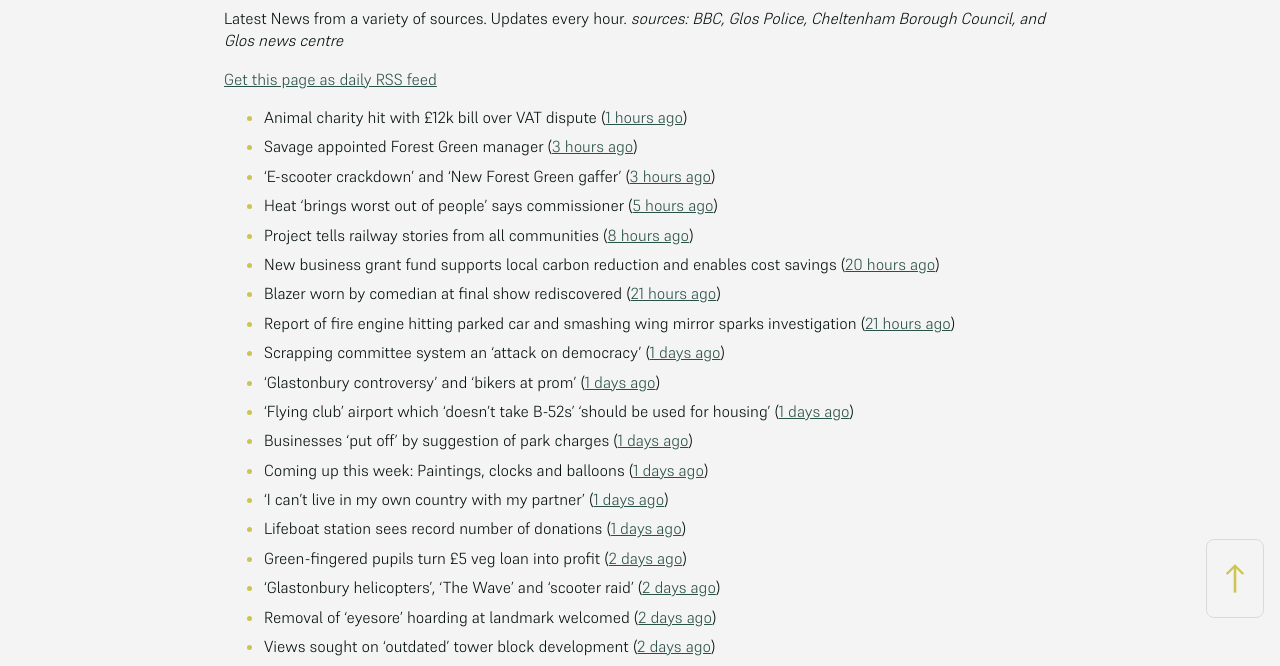
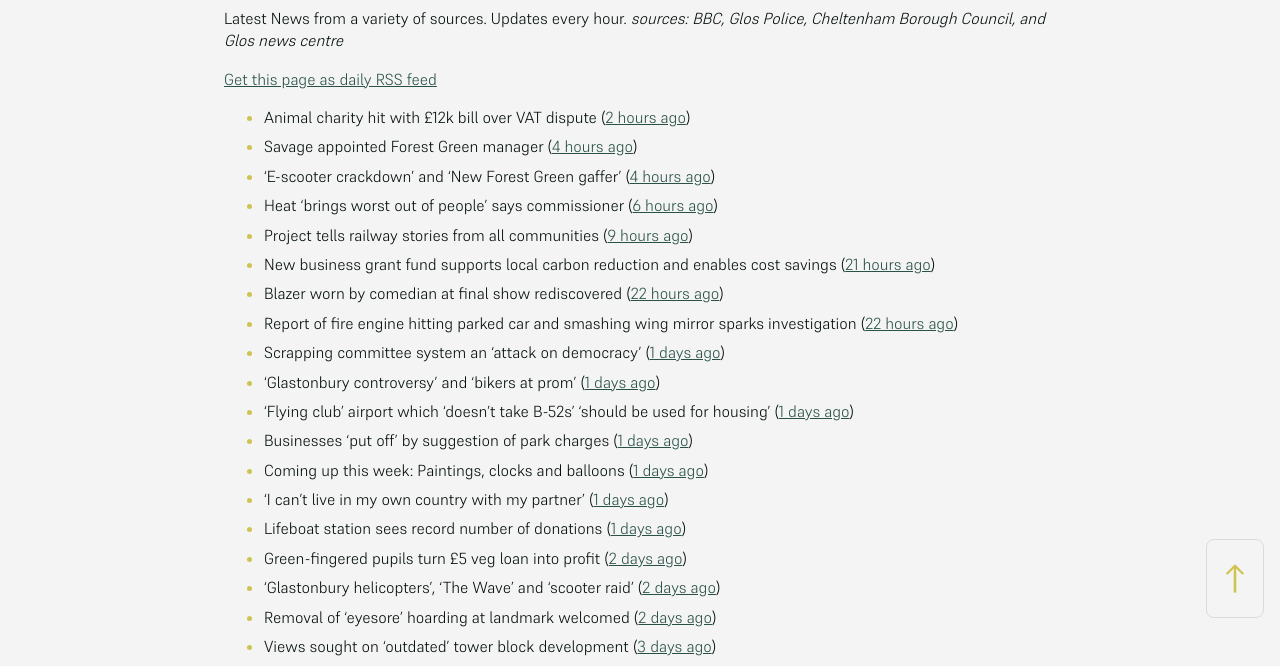
Before and after one commit to mat-0/cheltenham-open-data, a Jekyll site: the page built from _pages/news.md, in a window 1280 px wide. Shown: the part 266-932 px from the top of the page. Built offline with Jekyll 4.4.1, drawn with Linux system fonts in a browser that asks for light colours; some of the changed text lies outside the part shown.

Commit message:
Updated 2025-07-01 14:57:46

```diff
--- a/_pages/news.md
+++ b/_pages/news.md
@@ -12,14 +12,14 @@ _sources: BBC, Glos Police, Cheltenham Borough Council, and Glos news centre_
 [Get this page as daily RSS feed](/daily.rss)
 
 <!-- news_marker starts -->
-- Animal charity hit with £12k bill over VAT dispute ([1 hours ago](https://www.bbc.com/news/articles/cglzy4518y9o))
-- Savage appointed Forest Green manager ([3 hours ago](https://www.bbc.com/sport/football/articles/cgjg551p8ejo))
-- 'E-scooter crackdown' and 'New Forest Green gaffer' ([3 hours ago](https://www.bbc.com/news/articles/cn7dd1n231mo))
-- Heat 'brings worst out of people' says commissioner ([5 hours ago](https://www.bbc.com/news/articles/ckgjjx0ypwpo))
-- Project tells railway stories from all communities ([8 hours ago](https://www.bbc.com/news/articles/c0l4z258kypo))
-- New business grant fund supports local carbon reduction and enables cost savings ([20 hours ago](https://www.cheltenham.gov.uk/news/article/3026/new_business_grant_fund_supports_local_carbon_reduction_and_enables_cost_savings))
-- Blazer worn by comedian at final show rediscovered ([21 hours ago](https://www.bbc.com/news/articles/c0j44n1y72zo))
-- Report of fire engine hitting parked car and smashing wing mirror sparks investigation ([21 hours ago](https://gloucesternewscentre.co.uk/report-of-fire-engine-hitting-parked-car-and-smashing-wing-mirror-sparks-investigation/))
+- Animal charity hit with £12k bill over VAT dispute ([2 hours ago](https://www.bbc.com/news/articles/cglzy4518y9o))
+- Savage appointed Forest Green manager ([4 hours ago](https://www.bbc.com/sport/football/articles/cgjg551p8ejo))
+- 'E-scooter crackdown' and 'New Forest Green gaffer' ([4 hours ago](https://www.bbc.com/news/articles/cn7dd1n231mo))
+- Heat 'brings worst out of people' says commissioner ([6 hours ago](https://www.bbc.com/news/articles/ckgjjx0ypwpo))
+- Project tells railway stories from all communities ([9 hours ago](https://www.bbc.com/news/articles/c0l4z258kypo))
+- New business grant fund supports local carbon reduction and enables cost savings ([21 hours ago](https://www.cheltenham.gov.uk/news/article/3026/new_business_grant_fund_supports_local_carbon_reduction_and_enables_cost_savings))
+- Blazer worn by comedian at final show rediscovered ([22 hours ago](https://www.bbc.com/news/articles/c0j44n1y72zo))
+- Report of fire engine hitting parked car and smashing wing mirror sparks investigation ([22 hours ago](https://gloucesternewscentre.co.uk/report-of-fire-engine-hitting-parked-car-and-smashing-wing-mirror-sparks-investigation/))
 - Scrapping committee system an 'attack on democracy' ([1 days ago](https://www.bbc.com/news/articles/c5ykgp79nl8o))
 - 'Glastonbury controversy' and 'bikers at prom' ([1 days ago](https://www.bbc.com/news/articles/ce8zz12ldqeo))
 - ‘Flying club’ airport which ‘doesn’t take B-52s’ ‘should be used for housing’ ([1 days ago](https://gloucesternewscentre.co.uk/flying-club-airport-which-doesnt-take-b-52s-should-be-used-for-housing/))
```
Also changed, not shown: other parts of _pages/news.md (+2 -2 lines), _data/flood.json (+4 -4 lines), _pages/fix-my-street.md (+6 -6 lines), index.md (+5 -5 lines).
